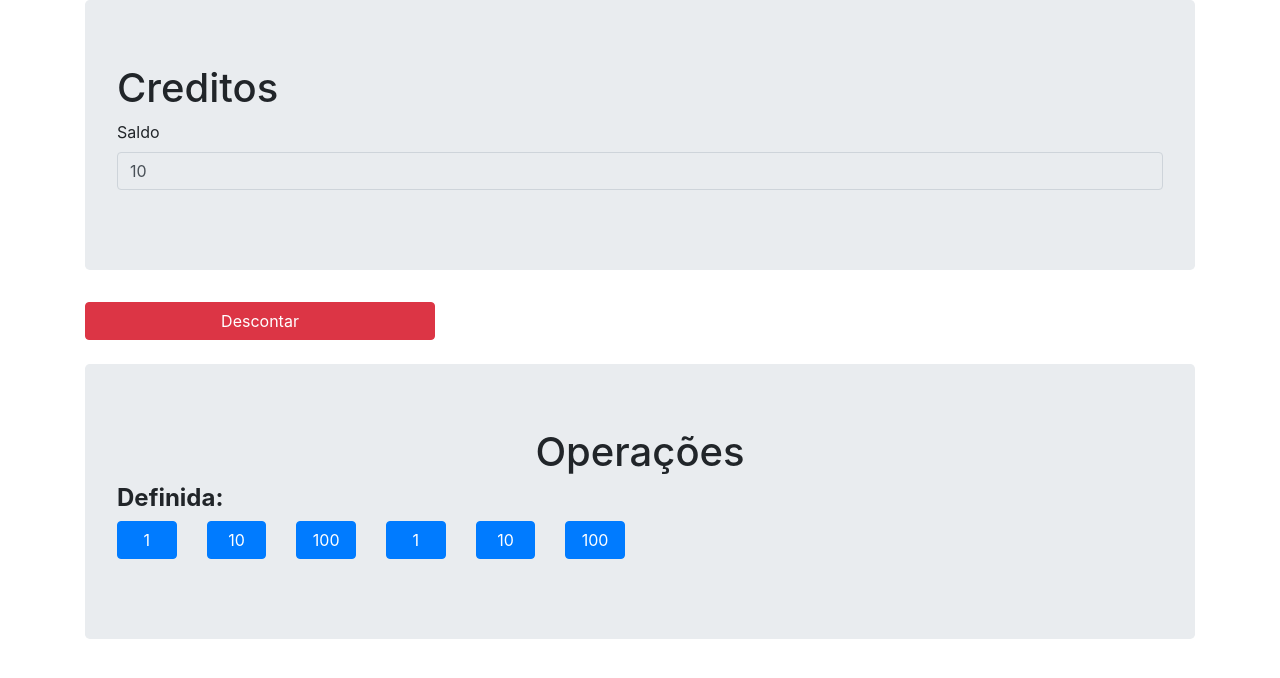
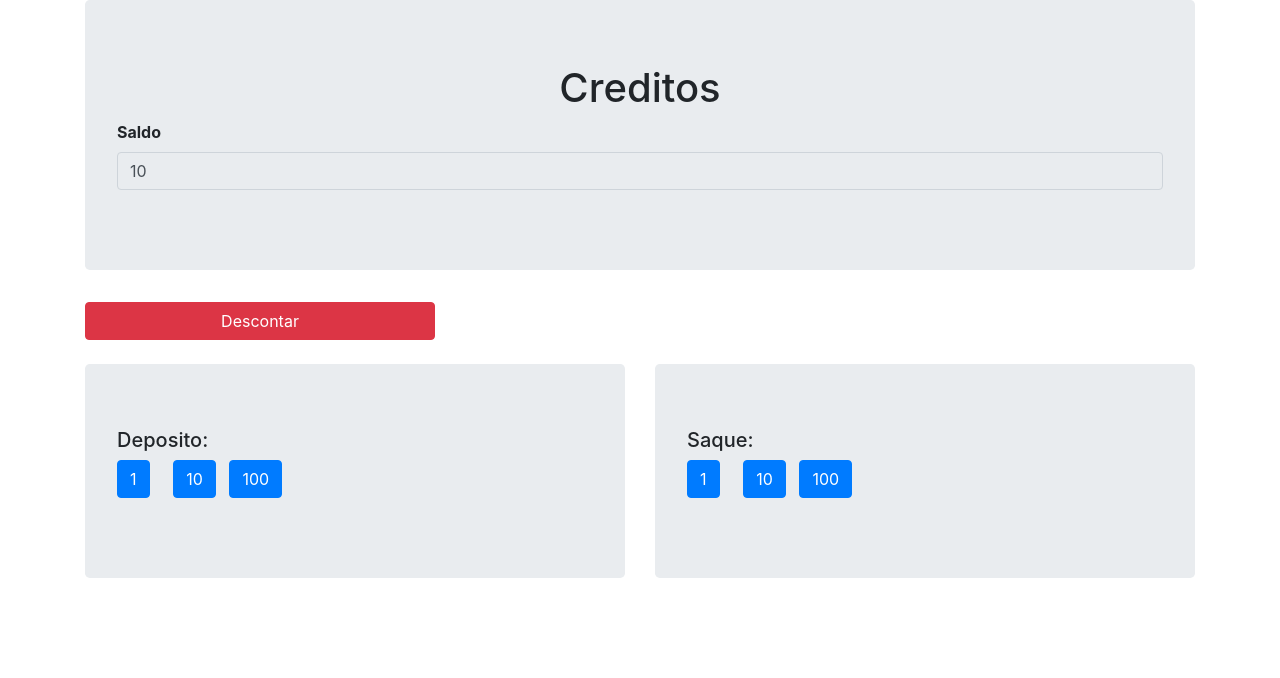
Before and after one commit to jefferson-assis/prjCredito, an Angular app in the folder prjCredito/: page / in a window 1280 px wide. Shown: the top 678 px of the page. Built offline with nearby package versions, Linux system fonts and the light colour scheme.

Commit message:
Feito/ Só falta o  Layout

```diff
--- a/prjCredito/src/app/credito/component/saldo/saldo.component.html
+++ b/prjCredito/src/app/credito/component/saldo/saldo.component.html
@@ -1,11 +1,11 @@
 <div class="row">
   <div class="col-12">
     <div class="jumbotron">
-      <h1>Creditos</h1>
+      <h1 class="text-center">Creditos</h1>
       <div class="row">
         <div class="col-12">
           <div class="form-group">
-            <label form="">Saldo</label>
+            <label form=""><b>Saldo</b></label>
             <input type="text" class="form-control" readonly [value]="pegaValor">
           </div>
         </div>
@@ -21,36 +21,48 @@
 <br>
 
 <div class="row">
-  <div class="col-12">
+  <div class="col-6">
     <div class="jumbotron">
-      <h1 class="text-center">Operações</h1>
+      <h5>Deposito:</h5>
       <div class="row">
-        <div class="col-12">
+        <div class="col-8">
           <div class="form-group">
-            <h4><b>Definida:</b></h4>
               <div class="row">
-                <div class="col-1">
-                  <button class="btn btn-primary btn-block "(click)="calcula(1)">1</button>
+                <div class="col-2">
+                  <button class="btn btn-primary "(click)="calcula(1)">1</button>
                 </div>
 
-                <div class="col-1">
-                  <button class="btn btn-primary btn-block "(click)="calcula(10)">10</button>
+                <div class="col-2">
+                  <button class="btn btn-primary "(click)="calcula(10)">10</button>
                 </div>
 
-                <div class="col-1">
-                  <button class="btn btn-primary btn-block "(click)="calcula(100)">100</button>
+                <div class="col-2">
+                  <button class="btn btn-primary "(click)="calcula(100)">100</button>
+                </div>
+              </div>
+          </div>
+        </div>
+      </div>
+    </div>
+  </div>
+
+  <div class="col-6">
+    <div class="jumbotron">
+      <h5>Saque:</h5>
+      <div class="row">
+        <div class="col-8">
+          <div class="form-group">
+              <div class="row">
+                <div class="col-2">
+                  <button class="btn btn-primary "(click)="calcula(-1)">1</button>
                 </div>
 
-                <div class="col-1">
-                  <button class="btn btn-primary btn-block "(click)="calcula(-1)">1</button>
+                <div class="col-2">
+                  <button class="btn btn-primary "(click)="calcula(-10)">10</button>
                 </div>
 
-                <div class="col-1">
-                  <button class="btn btn-primary btn-block "(click)="calcula(-10)">10</button>
-                </div>
-
-                <div class="col-1">
-                  <button class="btn btn-primary btn-block "(click)="calcula(-100)">100</button>
+                <div class="col-2">
+                  <button class="btn btn-primary "(click)="calcula(-100)">100</button>
                 </div>
               </div>
           </div>
```
